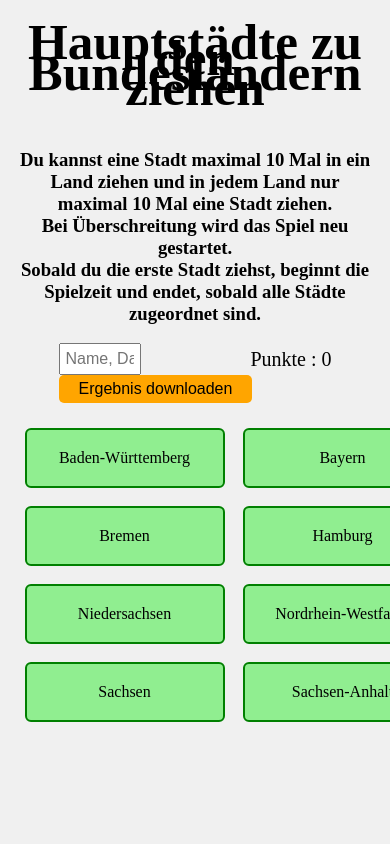
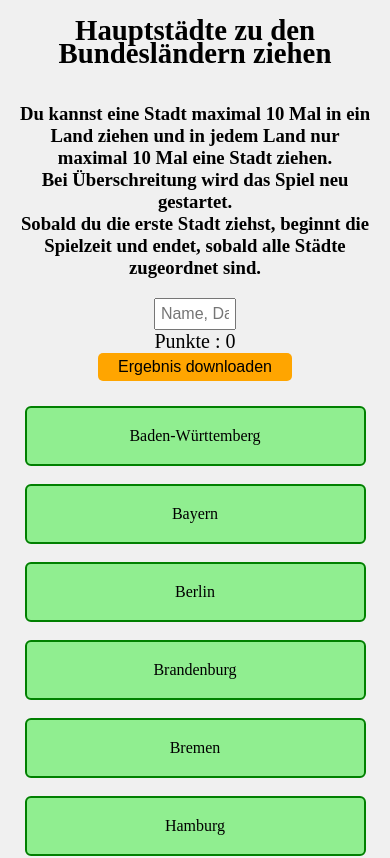
Before and after one commit to SandraSimon-Schmidt/Bundeslaender-Zuordnung, a React (Vite) app: page / in a window 390 px wide. Shown: the top 858 px of the page. Built offline with nearby package versions, Linux system fonts and the light colour scheme.

Commit message:
responsive

```diff
--- a/src/App.jsx
+++ b/src/App.jsx
@@ -215,7 +215,7 @@ export default function App() {
     <div
       style={{
         width: "100vw",
-        height: "100vh",
+        minheight: "100vh",
         overflow: "hidden",
         backgroundColor: "#f0f0f0",
         display: "flex",
@@ -237,15 +237,8 @@ export default function App() {
         sobald alle Städte zugeordnet sind.
       </h3>
 
-      <div
-        style={{
-          display: "flex",
-          width: "70%",
-          justifyContent: "space-between",
-          marginBottom: "20px",
-          alignItems: "center",
-          flexWrap: "wrap",
-        }}
+      <div  className="top-bar"
+
       >
         <input
           style={{ width: "25%", padding: "5px", fontSize: "16px", color: "#000"  }}
@@ -281,19 +274,11 @@ export default function App() {
         onDragOver={handleDragOver}
         onDragEnd={handleDragEnd}
       >
-        <div
-          style={{
-            display: "flex",
-            width: "90%",
-            justifyContent: "space-between",
-          }}
+        <div className="drag-container"
+
         >
-          <div
-            style={{
-              display: "grid",
-              gridTemplateColumns: "repeat(4, 1fr)",
-              gap: "8px",
-            }}
+          <div className="bundeslaender-grid"
+
           >
             {bundeslaender.map((b) => (
               <DroppableItem
@@ -306,12 +291,8 @@ export default function App() {
             ))}
           </div>
 
-          <div
-            style={{
-              display: "grid",
-              gridTemplateColumns: "repeat(4, 1fr)",
-              gap: "5px",
-            }}
+          <div className="staedte-grid"
+
           >
             {staedte.map((s) => (
               <DraggableItem key={s} id={s}>
--- a/src/index.css
+++ b/src/index.css
@@ -2,7 +2,7 @@
 body {
   margin: 0;
   display: flex;
-  place-items: center;
+  justify-content: center;
   min-width: 320px;
   min-height: 100vh;
 }
@@ -12,6 +12,83 @@ h1 {
   line-height: 0.3;
 }
 
-html, body {
-  overflow: hidden;
+.top-bar {
+  display: flex;
+
+          width: 70%;
+          justify-content: space-between;
+          margin-bottom: 20px;
+
+          align-items: center;
+
+        }
+.drag-container{
+  display: flex;
+  gap: 20px;
+  width: 90%;
+  justify-content: space-between;
 }
+/* Bundesländer Grid */
+.bundeslaender-grid {
+  display: grid;
+  grid-template-columns: repeat(4, 1fr);
+  gap: 8px;
+  flex: 1;
+}
+
+/* Städte Grid */
+.staedte-grid {
+  display: grid;
+  grid-template-columns: repeat(4, 1fr);
+  gap: 5px;
+  flex: 1;
+}
+@media (max-width: 1400px) {
+  .bundeslaender-grid,
+  .staedte-grid {
+    grid-template-columns: repeat(3, 1fr);
+  }
+}
+@media (max-width: 1250px) {
+  .bundeslaender-grid,
+  .staedte-grid {
+    grid-template-columns: repeat(2, 1fr);
+  }
+  h1 {
+  font-size: 2.2rem;
+  line-height: 0.3;
+}
+}
+@media (max-width: 768px) {
+  .top-bar {
+  display: flex;
+          flex-direction: column;
+          width: 70%;
+          justify-content: space-between;
+          margin-bottom: 20px;
+
+          align-items: center;
+
+        }
+  .bundeslaender-grid,
+  .staedte-grid {
+    grid-template-columns: repeat(1, 1fr);
+  }
+  h1 {
+
+  font-size: 1.8rem;
+  line-height: 0.8;
+
+}
+
+}
+@media (max-width: 400px) {
+
+  .drag-container{
+  display: flex;
+  flex-direction: column;
+  gap: 20px;
+  width: 90%;
+  justify-content: space-between;
+}
+  }
```
Also changed, not shown: 1 other file (tests, documents, lock files or other folders).
